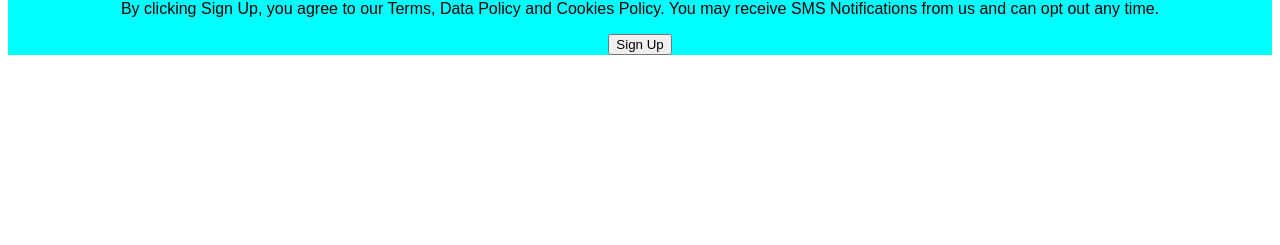
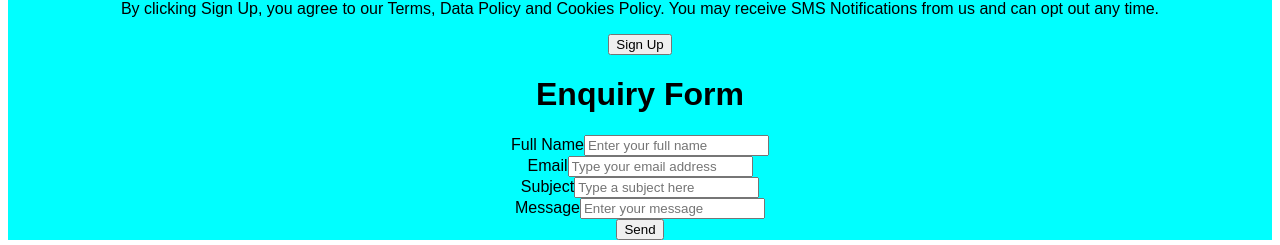
Before and after one commit to mk-knight23/mk12, a React (Create React App) app: page / in a window 1280 px wide. Shown: the part 838-1083 px from the top of the page. Before the commit the page ends 901 px from the top, so only its background shows below. Built offline with nearby package versions, Linux system fonts and the light colour scheme; no server answers.

Commit message:
New REGITER

```diff
--- a/package.json
+++ b/package.json
@@ -8,8 +8,10 @@
   ],
   "main": "src/index.js",
   "dependencies": {
+    "axios": "0.21.0",
     "moment": "2.29.1",
     "react": "17.0.0",
+    "react-bootstrap": "1.4.0",
     "react-dom": "17.0.0",
     "react-scripts": "3.4.3"
   },
--- a/src/App.js
+++ b/src/App.js
@@ -2,6 +2,8 @@ import React from "react";
 import Clock from "./Clock";
 import MemeGenerator from "./MemeGenerator";
 import Register from "./Register";
+import ContactForm from "./ContactForm";
+import Header from "./Header";
 import "./styles.css";
 
 export default function App() {
@@ -13,6 +15,8 @@ export default function App() {
       <Clock />
       <MemeGenerator />
       <Register />
+      <Header />
+      <ContactForm />
     </div>
   );
 }
--- /dev/null
+++ b/src/ContactForm.js
@@ -0,0 +1,102 @@
+import React, { useState } from 'react';
+import { Form, Button } from 'react-bootstrap';
+import axios from 'axios';
+
+function ContactForm() {
+  const [state, setState] = useState({
+    name: '',
+    email: '',
+    subject: '',
+    message: '',
+  });
+
+  const [result, setResult] = useState(null);
+
+  const sendEmail = (event) => {
+    event.preventDefault();
+    axios
+      .post('/send', { ...state })
+      .then((response) => {
+        setResult(response.data);
+        setState({ name: '', email: '', subject: '', message: '' });
+      })
+      .catch((err) => {
+        setResult({
+          success: false,
+          message: 'Something went wrong. Try again later.',
+        });
+        console.error(err);
+      });
+  };
+
+  const handleChange = (event) => {
+    const { name, value } = event.target;
+
+    setState({
+      ...state,
+      [name]: value,
+    });
+  };
+
+  return (
+    <div>
+      {result && (
+        <p className={`${result.success} ? 'success' : 'error'}`}>
+          {result.message}
+        </p>
+      )}
+      <form onSubmit={sendEmail}>
+        {/* name */}
+        <Form.Group controlId='name'>
+          <Form.Label>Full Name</Form.Label>
+          <Form.Control
+            type='text'
+            name='name'
+            value={state.name}
+            placeholder='Enter your full name'
+            onChange={handleChange}
+          />
+          {/* email address */}
+          <Form.Group controlId='email'>
+            <Form.Label>Email</Form.Label>
+            <Form.Control
+              type='email'
+              name='email'
+              value={state.email}
+              placeholder='Type your email address'
+              onChange={handleChange}
+            />
+          </Form.Group>
+          {/* subject */}
+          <Form.Group controlId='subject'>
+            <Form.Label>Subject</Form.Label>
+            <Form.Control
+              type='text'
+              name='subject'
+              value={state.subject}
+              placeholder='Type a subject here'
+              onChange={handleChange}
+            />
+          </Form.Group>
+          {/* message */}
+          <Form.Group controlId='message'>
+            <Form.Label>Message</Form.Label>
+            <Form.Control
+              type='text'
+              name='message'
+              value={state.message}
+              placeholder='Enter your message'
+              onChange={handleChange}
+              cols='5'
+            />
+          </Form.Group>
+          <Button variant='primary' type='submit'>
+            Send
+          </Button>
+        </Form.Group>
+      </form>
+    </div>
+  );
+}
+
+export default ContactForm;
--- /dev/null
+++ b/src/Header.js
@@ -0,0 +1,11 @@
+import React from 'react';
+
+function Header() {
+  return (
+    <header>
+      <h1>Enquiry Form</h1>
+    </header>
+  );
+}
+
+export default Header;
```
